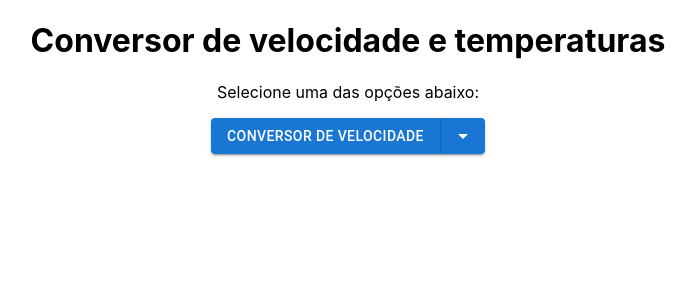
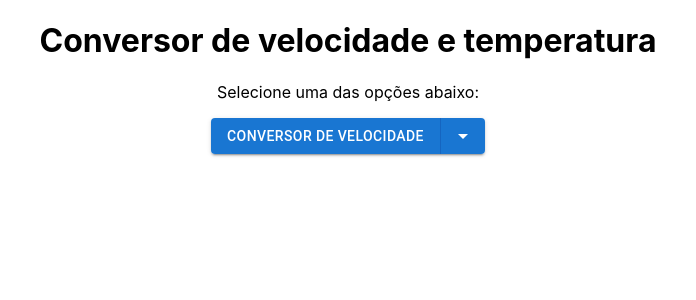
Before and after one commit to ZackSchetine/conversor-react, a React (Create React App) app: page / in a window 1280 px wide. Shown: the top 300 px of the page, without its empty margins (292-988 px from the left). Built offline with nearby package versions, Linux system fonts and the light colour scheme.

Commit message:
Menu Principal Atualizado

```diff
--- a/src/components/conversorVelocidade.jsx
+++ b/src/components/conversorVelocidade.jsx
@@ -5,7 +5,6 @@ const itemList = ['km/h para m/s', 'm/s para km/h'];
 const SPEED_CONVERSION_FACTOR = 3.6;
 
 export default function ConvVelocidade() {
-    const num = 10.8;
     const [selectedOption, setSelectedOption] = React.useState(null);
     const [inputValue, setInputValue] = React.useState('');
     const [conversionResult, setConversionResult] = React.useState('');
--- a/src/components/menuPrincipal.jsx
+++ b/src/components/menuPrincipal.jsx
@@ -29,7 +29,7 @@ export default function MenuPrincipal() {
 
   return (
     <div>
-      <h1>Conversor de velocidade e temperaturas</h1>
+      <h1>Conversor de velocidade e temperatura</h1>
       <p>Selecione uma das opções abaixo:</p>
       <DropDown itens={itemList} onSelect={handleOptionSelect} />
 
```
